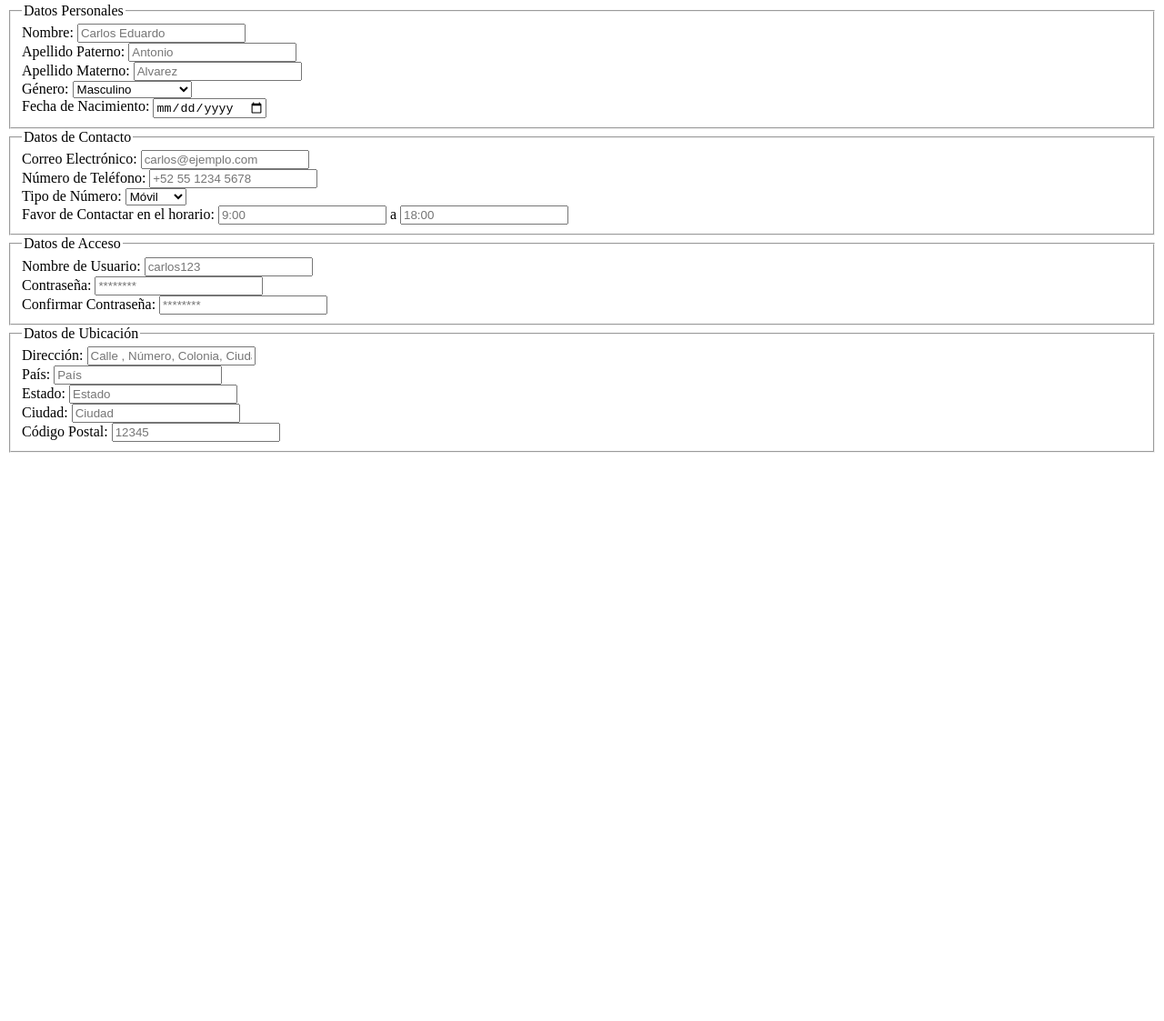
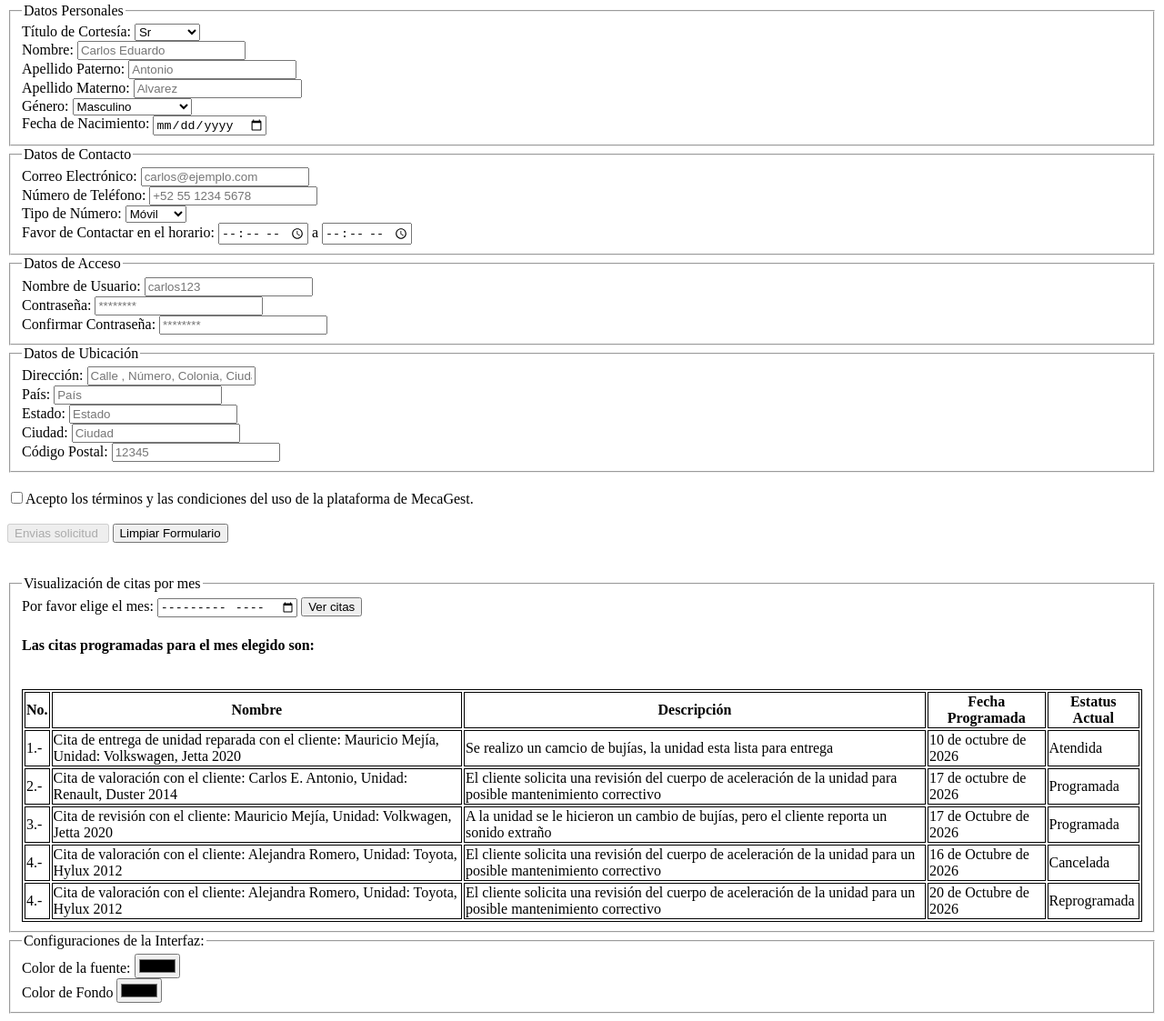
Before and after one commit to charles-antt/Practicas_Aplicaciones_Web_250850, a website: page Practica04/registroUsuarios.html in a window 1280 px wide. Shown: the part 158-1281 px from the top of the page at 91% size. Before the commit the page ends 800 px from the top, so only its background shows below. Drawn offline with Linux system fonts and the light colour scheme.

Commit message:
Practica 04
add: Se cambio un pequeño detalle en las citas

```diff
--- a/Practica04/registroUsuarios.html
+++ b/Practica04/registroUsuarios.html
@@ -15,6 +15,19 @@
         <form action="" method="post">
             <fieldset>
                 <legend>Datos Personales</legend>
+                <label for="titulo">Título de Cortesía:</label>
+                <select id="titulo" name="titulo">
+                    <option>Sr</option>
+                    <option>Sra</option>
+                    <option>Srita</option>
+                    <option>Dr</option>
+                    <option>Dra</option>
+                    <option>Ing</option>
+                    <option>Lic</option>
+                    <option>Prof</option>
+                    <option>Ninguno</option>
+                </select>
+            <br>
             <label for="nombre">Nombre:</label>
             <input type="text" id="nombre" name="nombre" placeholder="Carlos Eduardo" required>
             <br>
@@ -51,8 +64,8 @@
             </select>
             <br>
             <label for="horarioContacto">Favor de Contactar en el horario:</label>
-            <input type="hour" id="horarioContactoInicio" name="horarioContactoInicio" placeholder="9:00 "> a
-            <input type="hour" id="horarioContactoFin" name="horarioContactoFin" placeholder="18:00 ">
+            <input type="time" id="horarioContactoInicio" name="horarioContactoInicio" > a
+            <input type="time" id="horarioContactoFin" name="horarioContactoFin" >
             </fieldset>
 
             <fieldset>
@@ -84,7 +97,100 @@
                 <label for="codigoPostal">Código Postal:</label>
                 <input type="text" id="codigoPostal" name="codigoPostal" placeholder="12345" required>
             </fieldset>
-        </form></main>
+
+            <br>
+            <input type="checkbox" value="valido">Acepto los términos y las condiciones del uso  de la plataforma
+             de MecaGest.
+            <br><br>
+            <input type="submit" value="Envias solicitud " disabled>
+            <input type="reset" value="Limpiar Formulario">
+        </form>
+
+        <br>
+        <br>
+        <form> <!-- Elemento sinput que usaremos más tarde-->
+            <fieldset>
+            <legend>Visualización de citas por mes</legend>
+            <label for="mesCitas">Por favor elige el mes: </label>
+            <input type="month">
+            <button id="verCitas">Ver citas</button>
+            <br>
+
+            <h4>Las citas programadas para el mes elegido son: </h4>
+            <br>
+            <table style="border: 1px solid black">
+                <tr>
+                    <th style="border: 1px solid black;">No.</th>
+                    <th style="border: 1px solid black;">Nombre</th>
+                    <th style="border: 1px solid black;">Descripción</th>
+                    <th style="border: 1px solid black;">Fecha Programada</th>
+                    <th style="border: 1px solid black;">Estatus Actual</th>
+                </tr>
+                <tr>
+                    <td style="border: 1px solid black;">1.- </td>
+                    <td style="border: 1px solid black;">Cita de entrega de unidad reparada con
+                        el cliente: Mauricio Mejía, Unidad: Volkswagen, Jetta 2020</td>
+                    <td style="border: 1px solid black;">Se realizo un camcio de bujías,
+                        la unidad esta lista para entrega</td>
+                    <td style="border: 1px solid black;">10 de octubre de 2026</td>
+                    <td style="border: 1px solid black;">Atendida</td>
+                </tr>
+                <tr>
+                    <td style="border: 1px solid black;">2.-</td>
+                    <td style="border: 1px solid black;">Cita de valoración con el cliente: Carlos E. Antonio,
+                        Unidad: Renault, Duster 2014
+                    </td>
+                    <td style="border: 1px solid black;">El cliente solicita una revisión del cuerpo de aceleración
+                        de la unidad para posible mantenimiento correctivo
+                    </td>
+                    <td style="border: 1px solid black;">17 de octubre de 2026</td>
+                    <td style="border: 1px solid black;">Programada</td>
+                </tr>
+                <tr>
+                    <td style="border: 1px solid black;">3.- </td>
+                    <td style="border: 1px solid black;">Cita de revisión con el cliente: Mauricio Mejía,
+                        Unidad: Volkwagen, Jetta 2020
+                    </td>
+                    <td style="border: 1px solid black;">A la unidad se le hicieron un cambio de bujías,
+                        pero el cliente reporta un sonido extraño
+                    </td>
+                    <td style="border: 1px solid black;">17 de Octubre de 2026</td>
+                    <td style="border: 1px solid black;">Programada</td>
+                </tr>
+                <tr>
+                    <td style="border: 1px solid black;">4.-</td>
+                    <td style="border: 1px solid black;">Cita de valoración con el cliente: Alejandra Romero,
+                        Unidad: Toyota, Hylux 2012
+                    </td>
+                    <td style="border: 1px solid black;">El cliente solicita una revisión del cuerpo de aceleración
+                        de la unidad para un posible mantenimiento correctivo
+                    </td>
+                    <td style="border: 1px solid black;">16 de Octubre de 2026</td>
+                    <td style="border: 1px solid black;">Cancelada</td>
+                </tr>
+                <tr>
+                    <td style="border: 1px solid black;">4.-</td>
+                    <td style="border: 1px solid black;">Cita de valoración con el cliente: Alejandra Romero,
+                        Unidad: Toyota, Hylux 2012
+                    </td>
+                    <td style="border: 1px solid black;">El cliente solicita una revisión del cuerpo de aceleración
+                        de la unidad para un posible mantenimiento correctivo
+                    </td>
+                    <td style="border: 1px solid black;">20 de Octubre de 2026</td>
+                    <td style="border: 1px solid black;">Reprogramada</td>
+                </tr>
+            </table>
+            </fieldset>
+
+            <fieldset>
+                <legend>Configuraciones de la Interfaz: </legend>
+                <label for="fontColor">Color de la fuente: </label>
+                <input type="color" id="fontColor">
+                <br>
+                <label for="bakcgroundColor" >Color de Fondo</label>
+                <input type="color" id="backgroundColor" value="#ccc">
+        </form>
+    </main>
 
 </body>
 </html>
```
